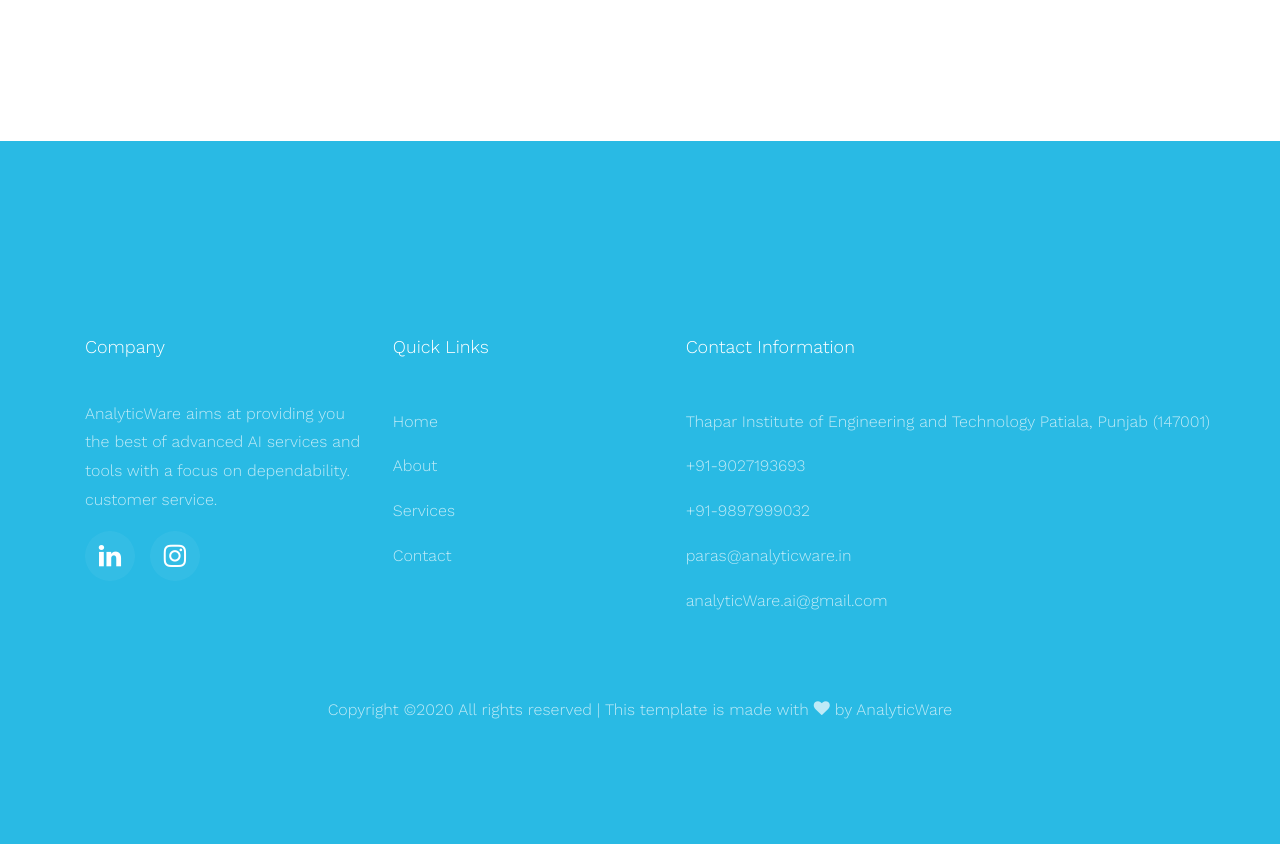
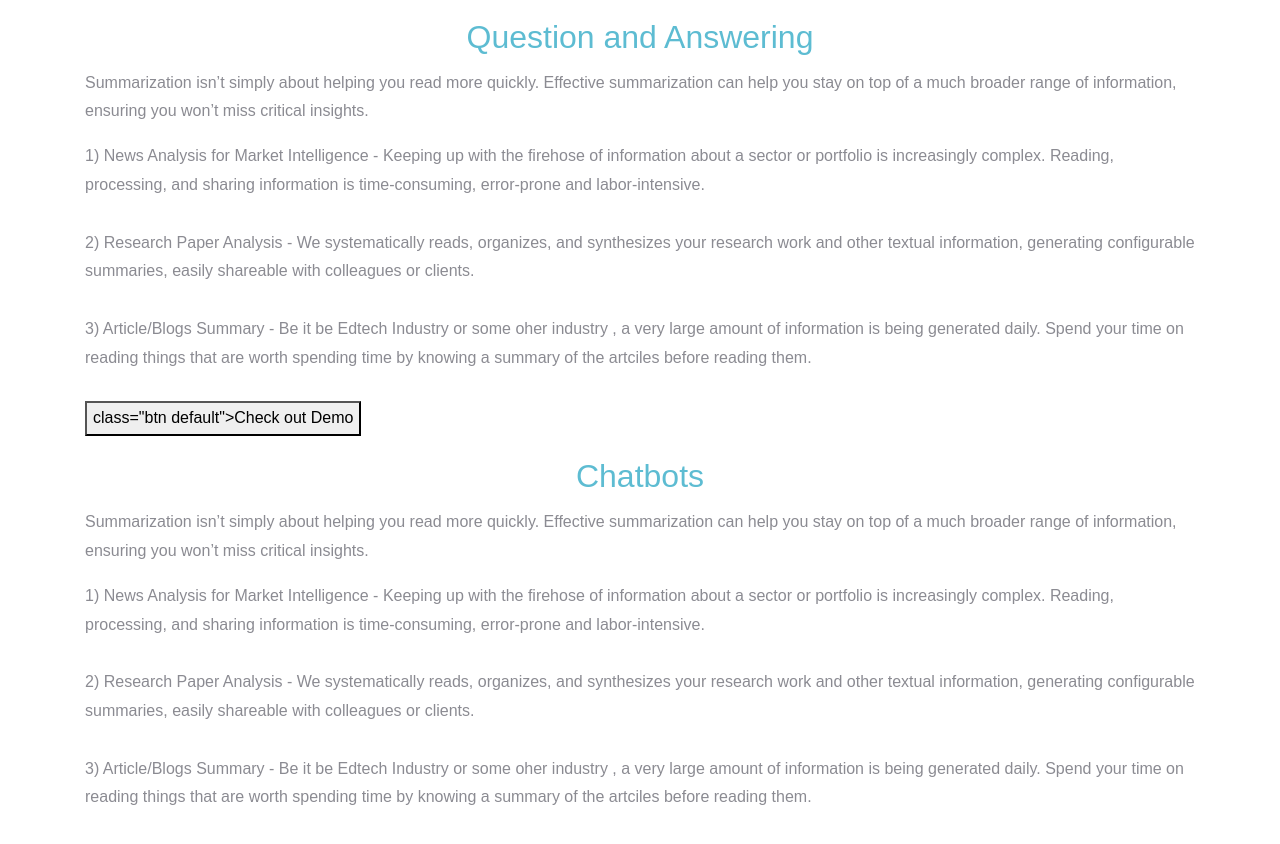
Before and after one commit to analyticware/Website, a plain HTML site: page solutions.html in a window 1280 px wide. Shown: the part 1355-2199 px from the top of the page. Drawn offline with nearby package versions, Linux system fonts and the light colour scheme; some packages are replaced by stand-ins of ours; no server answers; files whose address does not match are found by name.

Commit message:
Update solutions.html

```diff
--- a/solutions.html
+++ b/solutions.html
@@ -104,7 +104,35 @@ h3 {
     3) Article/Blogs Summary - Be it be Edtech Industry or some oher industry , a very large amount of information is being generated daily. Spend your time on reading things that are worth spending time by knowing a summary of the artciles before reading them.
     <br>
   <br>
-     <button>  class="btn default">Check out Demo </button>
+      <a href="http://35.220.166.8:3389/"><button>  class="btn default">Check out Demo </button></a>
+    </p>
+  </div>
+    <div class="text">
+    <h3> Question and Answering </h3>
+    <p>Summarization isn’t simply about helping you read more quickly. Effective summarization can help you stay on top of a much broader range of information, ensuring you won’t miss critical insights.</p>
+    <p>
+    1) News Analysis for Market Intelligence - Keeping up with the firehose of information about a sector or portfolio is increasingly complex. Reading, processing, and sharing information is time-consuming, error-prone and labor-intensive.<br>
+    <br>
+    2) Research Paper Analysis - We systematically reads, organizes, and synthesizes your research work and other textual information, generating configurable summaries, easily shareable with colleagues or clients.<br>
+    <br>
+    3) Article/Blogs Summary - Be it be Edtech Industry or some oher industry , a very large amount of information is being generated daily. Spend your time on reading things that are worth spending time by knowing a summary of the artciles before reading them.
+    <br>
+  <br>
+      <a href="http://35.220.166.8:5000/"><button>  class="btn default">Check out Demo </button></a>
+    </p>
+  </div>
+    <div class="text">
+    <h3> Chatbots </h3>
+    <p>Summarization isn’t simply about helping you read more quickly. Effective summarization can help you stay on top of a much broader range of information, ensuring you won’t miss critical insights.</p>
+    <p>
+    1) News Analysis for Market Intelligence - Keeping up with the firehose of information about a sector or portfolio is increasingly complex. Reading, processing, and sharing information is time-consuming, error-prone and labor-intensive.<br>
+    <br>
+    2) Research Paper Analysis - We systematically reads, organizes, and synthesizes your research work and other textual information, generating configurable summaries, easily shareable with colleagues or clients.<br>
+    <br>
+    3) Article/Blogs Summary - Be it be Edtech Industry or some oher industry , a very large amount of information is being generated daily. Spend your time on reading things that are worth spending time by knowing a summary of the artciles before reading them.
+    <br>
+  <br>
+<!--       <a href=""><button>  class="btn default">Check out Demo </button></a> -->
     </p>
   </div>
 </div>
```
